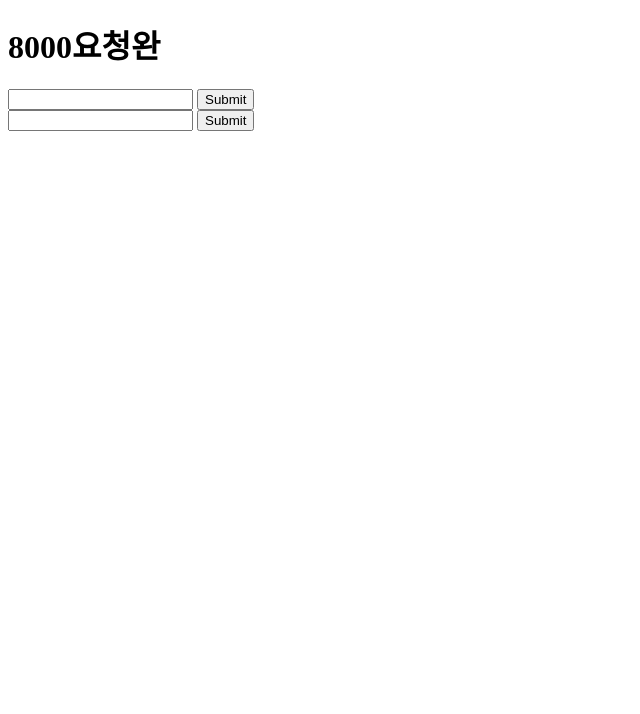
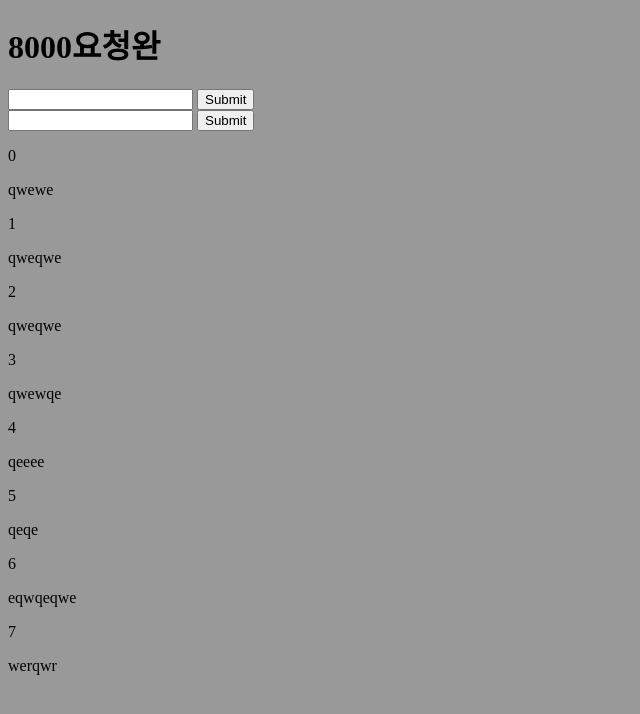
Before and after one commit to kdt-ful-class-three-group/KDT-FUL-3_subject-3-4_member_4, a website: page index.html in a window 1280 px wide. Shown: the whole page, without its empty margins (0-640 px from the left). Drawn offline with Linux system fonts and the light colour scheme.

Commit message:
폴더 구조 변경

```diff
--- a/data.json
+++ b/data.json
@@ -16,5 +16,11 @@
   },
   {
     "inputName": "qeqe"
+  },
+  {
+    "inputName": "eqwqeqwe"
+  },
+  {
+    "inputName": "werqwr"
   }
 ]
--- a/index.html
+++ b/index.html
@@ -5,6 +5,7 @@
   <meta charset="UTF-8">
   <meta name="viewport" content="width=device-width, initial-scale=1.0">
   <title>Document</title>
+  <link rel="stylesheet" href="public/css/style.css">
 </head>
 
 <body>
@@ -17,17 +18,18 @@
     <input type="text" name="inputName">
     <button type="submit">Submit</button>
   </form>
+  <div id="root">
+
+  </div>
   <script>
     let xhr = new XMLHttpRequest();
     xhr.open("GET", "data.json", true);
     xhr.onreadystatechange = function () {
+      let divDom = document.getElementById("root");
       if (xhr.readyState === 4 && xhr.status === 200) {
         let dataList = JSON.parse(xhr.responseText);
-        // let dataObjJson = JSON.stringify(dataList)
-        console.log(dataList[0].inputName);
         for (let index = 0; index < dataList.length; index++) {
-          console.log(dataList[index].inputName)
-
+          divDom.innerHTML += ` <div> <p>${index}</p><p> ${dataList[index].inputName}</p></div>`
         }
       }
     };
--- /dev/null
+++ b/public/css/style.css
@@ -0,0 +1,3 @@
+body {
+    background-color: #999;
+}
```
Also changed, not shown: app.js (+8 -4 lines), components/api.js (renamed from public/api.js), components/readFile.js (renamed from public/readFile.js), components/writeFile.js (renamed from public/writeFile.js).
